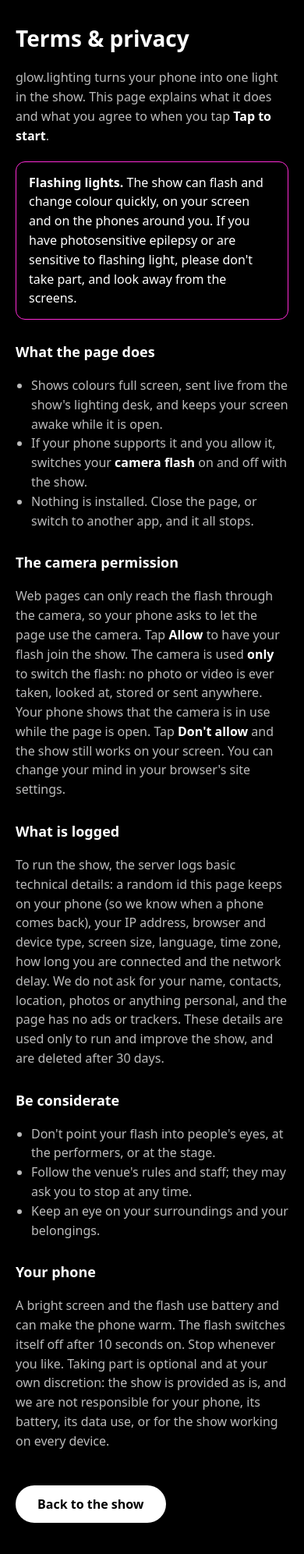
After one commit to ShowSysDan/PhoneLight, a Flask app: page /terms in a window 390 px wide. The commit adds this page. Shown: the whole page at 78% size. Run offline with Flask 3, Linux system fonts and the light colour scheme; parts of the project's set-up code (start-up, migrations or seed data) failed here and were passed over.

Commit message:
Phone flash (camera torch) and a terms & privacy page (0.10.0)
- Settings: Phone flash adds one channel per fixture after its colours
  (128+ = on); Flash longest on (s) makes phones switch it off by themselves.
- Engine/hub: one more frame byte when on; layout message carries the limit.
  Live page Flash on/off test buttons, flash pattern drives it too; Clients
  page shows phones whose flash is ready ('t1'/'t0').
- Guest page opens the rear camera only while the show uses the flash and
  only where the browser can switch a torch; nothing is read or sent.
- /terms page; the start screen says tapping start agrees to it and asks
  guests to Allow the camera prompt.

Co-Authored-By: Claude Opus 5.5 <noreply@anthropic.com>
Claude-Session: https://claude.ai/code/session_01A2UgCWovPzpyuyVCN4Ctv9

```diff
--- a/server/app.py
+++ b/server/app.py
@@ -35,7 +35,7 @@ class Runtime:
 
     def __init__(self):
         v = settings.current()
-        self.hub = Hub(v['fixtures'], v['cells'], v['cell_columns'])
+        self.hub = Hub(v['fixtures'], v['cells'], v['cell_columns'], _flash(v))
         self.hub.delay_ms = v['sync_delay']
         self.hub.max_per_ip = max(0, config.get_int('MAX_PER_IP', 0))
         self.hub.per_ip_exempt = proxy.networks(config.get('MAX_PER_IP_EXEMPT', ''))
@@ -51,8 +51,8 @@ class Runtime:
         self.hub.delay_ms = new['sync_delay']
         if new['fixtures'] != old['fixtures']:
             self.hub.resize(new['fixtures'])
-        if (new['cells'], new['cell_columns']) != (old['cells'], old['cell_columns']):
-            self.hub.set_layout(new['cells'], new['cell_columns'])
+        if (new['cells'], new['cell_columns'], _flash(new)) != (old['cells'], old['cell_columns'], _flash(old)):
+            self.hub.set_layout(new['cells'], new['cell_columns'], _flash(new))
         if new['universe'] != old['universe']:
             self.receiver.universe_changed()
         self.engine.recompute()
@@ -65,6 +65,11 @@ class Runtime:
         self.engine.start()
         self.hub.start()
         self.writer.start()
+
+
+def _flash(v):
+    """The hub's flash: None = off, else the longest-on seconds."""
+    return v['flash_max'] if v['flash'] else None
 
 
 def _sacn_allow():
@@ -182,6 +187,11 @@ def create_app(start=True):
     def guest():
         return guest_page, 200, {'Content-Type': 'text/html; charset=utf-8', 'Cache-Control': 'no-cache'}
 
+    @app.get('/terms')
+    def terms():
+        return render_template('terms.html', **settings.current()), 200, \
+            {'Cache-Control': 'no-cache'}
+
     @app.get('/healthz')
     def healthz():
         if request.environ.get('phonelight.via_proxy'):
@@ -235,6 +245,8 @@ def create_app(start=True):
                         guest.pong(msg)
                     elif msg[:1] == 's':
                         rt.hub.sync_request(guest, msg)
+                    elif msg[:1] == 't':
+                        rt.hub.torch(guest, msg)
         except ConnectionClosed:
             pass
         finally:
@@ -262,7 +274,7 @@ def create_app(start=True):
     # ── admin API ──────────────────────────────────────────────────────────
     @app.post('/admin/api/mode')
     def api_mode():
-        """{mode, color?: '#rrggbb', fixture?: n, cell?: n, pattern?, rate?} -> the Live page's
+        """{mode, color?: '#rrggbb', fixture?: n, cell?: n, flash?: bool, pattern?, rate?} -> the Live page's
         output and test tools (all made inside the engine; nothing is sent as sACN)."""
         body = request.get_json(silent=True) or {}
         color = None
@@ -277,12 +289,13 @@ def create_app(start=True):
             fixture = int(body['fixture']) if body.get('fixture') is not None else None
             cell = int(body['cell']) if body.get('cell') is not None else None
             rate = float(body['rate']) if body.get('rate') is not None else None
-            rt.engine.set_mode(body.get('mode', 'sacn'), color, fixture, body.get('pattern'), rate, cell)
+            flash = bool(body['flash']) if body.get('flash') is not None else None
+            rt.engine.set_mode(body.get('mode', 'sacn'), color, fixture, body.get('pattern'), rate, cell, flash)
         except (TypeError, ValueError) as exc:
             return jsonify(error=str(exc)), 400
         if not body.get('quiet'):
             log.info('mode -> %s %s', rt.engine.mode,
-                     {k: body[k] for k in ('color', 'fixture', 'cell', 'pattern', 'rate') if k in body})
+                     {k: body[k] for k in ('color', 'fixture', 'cell', 'flash', 'pattern', 'rate') if k in body})
         return jsonify(rt.engine.snapshot())
 
     @app.post('/admin/api/rebalance')
--- a/server/templates/clients.html
+++ b/server/templates/clients.html
@@ -10,7 +10,7 @@
 
 <div class="section-header"><div class="section-title">Connected now</div><span class="dim small">newest first, up to 500 · <b>Kick</b> disconnects (the phone rejoins by itself), <b>Block</b> keeps it out</span></div>
 <div class="card table-wrap">
-  <table><thead><tr><th>Client</th><th>Fixture</th><th>IP</th><th>Device</th><th>OS</th><th>Browser</th><th>Connected</th><th>Latency</th><th>Avg</th><th></th></tr></thead>
+  <table><thead><tr><th>Client</th><th>Fixture</th><th>IP</th><th>Device</th><th>OS</th><th>Browser</th><th>Connected</th><th>Latency</th><th>Avg</th><th>Flash</th><th></th></tr></thead>
   <tbody id="live"></tbody></table>
 </div>
 <div class="msg" id="msg" style="margin-top:8px"></div>
@@ -60,10 +60,10 @@
     setHTML($('live'), g.guests.length ? g.guests.map((r) => `<tr><td class="mono" title="${esc(r.client_id)}">${short(r.client_id)}</td>` +
       `<td>${r.fixture}</td><td class="mono">${esc(r.ip)}</td><td>${esc(r.device)}</td><td>${esc(r.os)}</td><td>${esc(r.browser)}</td>` +
       `<td class="mono">${duration(r.seconds)}</td><td class="mono">${num(r.latency)} ms</td><td class="mono">${num(r.latency_avg)} ms</td>` +
-      `<td class="nowrap"><button class="small" data-kick="${esc(r.sid)}">Kick</button> ` +
+      `<td>${r.torch ? '⚡ ready' : ''}</td><td class="nowrap"><button class="small" data-kick="${esc(r.sid)}">Kick</button> ` +
       `<button class="small danger" data-block="client" data-value="${esc(r.client_id)}">Block</button> ` +
       `<button class="small danger" data-block="ip" data-value="${esc(r.ip)}" title="Everyone on this IP">Block IP</button></td></tr>`).join('')
-      : '<tr><td colspan="10" class="empty">No phones connected.</td></tr>');
+      : '<tr><td colspan="11" class="empty">No phones connected.</td></tr>');
   });
 
   const msg = (t, ok) => { $('msg').className = 'msg ' + (ok ? 'ok' : 'bad'); $('msg').textContent = t; };
--- a/server/templates/guest.html
+++ b/server/templates/guest.html
@@ -27,6 +27,8 @@ html,body{margin:0;height:100%;background:#000;overflow:hidden;touch-action:none
 @keyframes breathe{from{opacity:.86}to{opacity:1}}
 @media (prefers-reduced-motion:reduce){ #go:before,#w,#go button{animation:hue 12s linear infinite} }
 #go small{max-width:340px;color:#999;font-size:12px}
+#go a{color:#ccc}
+#cam{max-width:320px;padding:10px 14px;border:1px solid rgba(255,255,255,.3);border-radius:12px;color:#ddd;font-size:14px}
 #i{position:fixed;left:50%;bottom:24px;transform:translateX(-50%);padding:10px 14px;border-radius:10px;background:rgba(0,0,0,.78);
   color:#fff;font:12px/1.6 ui-monospace,Menlo,monospace;white-space:pre;text-align:left;pointer-events:none}
 #n{position:fixed;right:6px;bottom:calc(4px + env(safe-area-inset-bottom));color:#fff;opacity:.6;font:10px ui-monospace,Menlo,monospace;pointer-events:none}
@@ -37,9 +39,12 @@ html,body{margin:0;height:100%;background:#000;overflow:hidden;touch-action:none
 <div id="go">
 <h1 id="w">glow<i>.lighting</i></h1>
 <div>Turn your brightness up, then tap to join the light show.</div>
+<div id="cam" hidden>If your phone asks to use the camera, tap <b>Allow</b>: your flash becomes part of the show too.
+It only switches the flash; nothing is recorded or sent.</div>
 <button id="b">Tap to start</button>
-<small>To run the show this page logs basic technical details about your device (IP address, browser,
-screen size, language, time zone) and how long you are connected. Nothing personal is asked for or stored.</small>
+<small>Flashing lights. By tapping start you agree to the <a href="/terms">terms &amp; privacy</a>. To run the show
+this page logs basic technical details about your device (IP address, browser, screen size, language, time zone)
+and how long you are connected. Nothing personal is asked for or stored.</small>
 </div>
 <div id="s"></div>
 <div id="n"></div>
@@ -60,6 +65,28 @@ var ws,tries=0,blackT,lockS,last=0,syncT,nsync=0,gone;
 var off=null,samples=[],q=[],now=function(){return performance.now()};
 // Cells: the screen is a grid of ncell cells, per side by side (the 'l' message), cell 1 top left.
 var cells=[],shown=[],ncell=0,per=0,want=0;
+// Camera flash (Phone flash setting; 'l' with a 3rd field): only a live rear-camera track can switch it,
+// so while the show uses it the page holds the camera open (never shown, read or sent). The flash goes
+// off by itself after flmax s on (0 = never) until the show turns it off. asked: -1 = refused, don't ask.
+var md=navigator.mediaDevices,canT=!!(md&&md.getUserMedia&&md.getSupportedConstraints&&md.getSupportedConstraints().torch&&navigator.maxTouchPoints);
+var fl=0,flmax=0,trk=null,tOn=false,tAt=0,tCap=false,tWant=false,asked=0,opening=0;
+document.getElementById('cam').hidden=!canT;
+function tsay(){if(ws&&ws.readyState==1)ws.send(trk?'t1':'t0')}
+function camOpen(){
+  if(!canT||!fl||trk||opening||asked<0||document.visibilityState!='visible')return;opening=1;
+  md.getUserMedia({video:{facingMode:{ideal:'environment'}},audio:false}).then(function(st){
+    opening=0;var t=st.getVideoTracks()[0],cap=t&&t.getCapabilities?t.getCapabilities():{};
+    if(!t||!cap.torch)canT=false;
+    if(!canT||!fl){st.getTracks().forEach(function(x){x.stop()});return}
+    trk=t;tOn=false;asked=1;t.onended=function(){if(trk===t){trk=null;tOn=false;tsay()}};tsay();torch(tWant);
+  },function(e){opening=0;if(!e||e.name!='NotReadableError')asked=-1});
+}
+function camClose(){if(trk){trk.stop();trk=null;tOn=false;tsay()}}
+function torch(want){
+  if(!want)tCap=false;tWant=!!want;var on=tWant&&!tCap;
+  if(!trk||on===tOn)return;tOn=on;tAt=now();
+  trk.applyConstraints({advanced:[{torch:on}]}).catch(function(){});
+}
 function layout(n,k){
   if(n==ncell&&k==want)return;ncell=n;want=k;per=Math.max(1,Math.min(k,n));c.innerHTML='';cells=[];shown=[];
   c.style.gridTemplateColumns='repeat('+per+',1fr)';c.style.gridTemplateRows='repeat('+Math.ceil(n/per)+',1fr)';
@@ -67,7 +94,7 @@ function layout(n,k){
 }
 layout(1,1);
 function paint(cs){for(var i=0;i<cs.length&&i<ncell;i++)if(cs[i]!==shown[i]){shown[i]=cs[i];cells[i].style.background=cs[i]}}
-function black(){q=[];var cs=[];for(var i=0;i<ncell;i++)cs.push('#000');paint(cs)}
+function black(){q=[];var cs=[];for(var i=0;i<ncell;i++)cs.push('#000');paint(cs);torch(false)}
 function sync(){if(ws&&ws.readyState==1)ws.send('s'+now().toFixed(1));syncT=setTimeout(sync,++nsync<6?150:4000)}
 function synced(d){
   var p=d.slice(1).split(','),c0=+p[0],t1=+p[1],t2=+p[2],c3=now();
@@ -77,15 +104,19 @@ function synced(d){
 var nframes=0,fx='';
 function frame(b){
   nframes++;
-  var n=(b.length-4)/3|0,col=[],j=n*3;if(n<1)return;
+  var n=(b.length-4-fl)/3|0,col=[],j=n*3,f=!!(fl&&b[j]),k=j+fl;if(n<1)return;
   if(n!=ncell)layout(n,want||1);
   for(var i=0;i<j;i+=3)col.push('rgb('+b[i]+','+b[i+1]+','+b[i+2]+')');
-  if(off===null){q=[];return paint(col)}
-  var at=((b[j]<<24|b[j+1]<<16|b[j+2]<<8|b[j+3])>>>0),wait=(at-(Math.round(now()+off)>>>0))|0;
-  if(wait<=0||wait>2000){q=[];return paint(col)}   // late (or nonsense): show now, it is the newest
-  q.push([now()+wait,col]);if(q.length>64)q.shift();
+  if(off===null){q=[];paint(col);return torch(f)}
+  var at=((b[k]<<24|b[k+1]<<16|b[k+2]<<8|b[k+3])>>>0),wait=(at-(Math.round(now()+off)>>>0))|0;
+  if(wait<=0||wait>2000){q=[];paint(col);return torch(f)}   // late (or nonsense): show now, it is the newest
+  q.push([now()+wait,col,f]);if(q.length>64)q.shift();
 }
-function tick(){var t=now(),col=null;while(q.length&&q[0][0]<=t)col=q.shift()[1];if(col)paint(col);requestAnimationFrame(tick)}
+function tick(){
+  var t=now(),e=null;while(q.length&&q[0][0]<=t)e=q.shift();if(e){paint(e[1]);torch(e[2])}
+  if(tOn&&flmax>0&&t-tAt>flmax*1000){tCap=true;torch(tWant)}
+  requestAnimationFrame(tick);
+}
 function hello(){
   var n=navigator,cn=n.connection||{},f=parseInt(get('pl_fx'),10);
   return JSON.stringify({id:id,fixture:f>0?f:undefined,sw:screen.width,sh:screen.height,dpr:window.devicePixelRatio||1,
@@ -96,13 +127,14 @@ function hello(){
 function connect(){
   ws=new WebSocket((location.protocol=='https:'?'wss://':'ws://')+location.host+'/ws');
   ws.binaryType='arraybuffer';
-  ws.onopen=function(){tries=0;last=Date.now();clearTimeout(blackT);st.textContent='';ws.send(hello());
+  ws.onopen=function(){tries=0;last=Date.now();clearTimeout(blackT);st.textContent='';ws.send(hello());if(trk)tsay();
     samples=[];off=null;nsync=0;clearTimeout(syncT);sync()};
   ws.onmessage=function(e){
     var d=e.data;last=Date.now();
     if(typeof d!='string')return frame(new Uint8Array(d));
     if(d=='x')gone=1;else if(d[0]=='p')ws.send(d);else if(d[0]=='s')synced(d);else if(d[0]=='f'){fx=d.slice(1);put('pl_fx',fx)}
-    else if(d[0]=='l'){var p=d.slice(1).split(',');if(+p[0]>0)layout(+p[0],+p[1]||1)}
+    else if(d[0]=='l'){var p=d.slice(1).split(',');if(+p[0]>0)layout(+p[0],+p[1]||1);
+      fl=p.length>2?1:0;flmax=fl?+p[2]||0:0;if(fl)camOpen();else camClose()}
   };
   ws.onclose=function(){
     ws=null;clearTimeout(syncT);clearTimeout(blackT);if(gone){black();st.textContent='This device can\u2019t join the show.';return}blackT=setTimeout(black,3000);st.textContent='reconnecting…';
@@ -129,7 +161,8 @@ function status(){
   var up=ws&&ws.readyState==1,fps=nframes-fr0;fr0=nframes;
   info.textContent='glow.lighting\nfixture '+(fx||'?')+' \u00b7 '+(up?'connected':'reconnecting')+
     '\nround trip '+(b?Math.round(b[0])+' ms':'\u2013')+' \u00b7 sync '+(off===null?'not yet':'\u00b1'+Math.max(1,Math.round(b[0]/2))+' ms')+
-    '\n'+fps*2+' frames/s \u00b7 '+shown[0]+(ncell>1?' (cell 1 of '+ncell+')':'')+'\nid '+id.slice(0,8);
+    '\n'+fps*2+' frames/s \u00b7 '+shown[0]+(ncell>1?' (cell 1 of '+ncell+')':'')+
+    '\nflash '+(trk?(tOn?'on':tCap?'off (time limit)':'off'):!canT?'not on this phone':!fl?'not used':asked<0?'not allowed':'\u2013')+'\nid '+id.slice(0,8);
 }
 function showInfo(){
   clearInterval(infoT);clearTimeout(hideT);fr0=nframes;status();info.hidden=false;infoT=setInterval(status,500);
@@ -144,7 +177,7 @@ document.getElementById('b').onclick=function(){
   go.style.display='none';nid.style.color='#000';lock();connect();requestAnimationFrame(tick);
 };
 document.addEventListener('visibilitychange',function(){
-  if(document.visibilityState=='visible')lock();
+  if(document.visibilityState=='visible'){lock();if(trk){tOn=null;torch(tWant)}else camOpen()}
 });
 // the server pings every 5 s: silence for 12 s means a dead socket (phone slept, Wi-Fi roamed)
 setInterval(function(){if(ws&&ws.readyState==1&&Date.now()-last>12000)ws.close()},3000);
--- a/server/templates/settings.html
+++ b/server/templates/settings.html
@@ -12,7 +12,7 @@
       <label for="f-{{ key }}">{{ d.label }}</label>
       {% if d.choices %}
       <select id="f-{{ key }}" name="{{ key }}">
-        {% for c in d.choices %}<option value="{{ c }}" {{ 'selected' if values[key] == c }}>{{ c }}-bit</option>{% endfor %}
+        {% for c in d.choices %}<option value="{{ c }}" {{ 'selected' if values[key] == c }}>{{ d.names[loop.index0] }}</option>{% endfor %}
       </select>
       {% else %}
       <input id="f-{{ key }}" name="{{ key }}" type="number" min="{{ d.min }}" max="{{ d.max }}"
@@ -36,9 +36,9 @@
   const form = $('form');
   function footprint() {
     const f = +form.fixtures.value, cells = +form.cells.value, start = +form.start_address.value;
-    const per = (+form.bit_depth.value === 16 ? 6 : 3) * cells, last = start + f * per - 1;
+    const flash = +form.flash.value, per = (+form.bit_depth.value === 16 ? 6 : 3) * cells + flash, last = start + f * per - 1;
     $('footprint').textContent = `Fixtures use channels ${start}–${last} (${f} × ${per} ch` +
-      (cells > 1 ? `: ${cells} cells each` : '') + ')' + (last > 512 ? ' — past 512!' : '');
+      (cells > 1 ? `: ${cells} cells each` : '') + (flash ? ', the last one the flash' : '') + ')' + (last > 512 ? ' — past 512!' : '');
   }
   form.oninput = footprint;
   footprint();
--- /dev/null
+++ b/server/templates/terms.html
@@ -0,0 +1,62 @@
+<!doctype html>
+<html lang="en"><head>
+<meta charset="utf-8">
+<meta name="viewport" content="width=device-width,initial-scale=1,viewport-fit=cover">
+<meta name="theme-color" content="#000000">
+<title>Terms &amp; privacy · glow.lighting</title>
+<style>
+html,body{margin:0;background:#000;color:#ddd;font:16px/1.55 system-ui,-apple-system,sans-serif}
+main{max-width:640px;margin:0 auto;padding:28px 20px calc(40px + env(safe-area-inset-bottom))}
+h1{margin:0 0 4px;color:#fff;font-size:28px}
+h2{margin:28px 0 6px;color:#fff;font-size:18px}
+p,li{color:#bbb}
+ul{padding-left:20px}
+b{color:#fff}
+a{color:#fff}
+.warn{margin:20px 0;padding:14px 16px;border:1px solid #ff2bd6;border-radius:12px;color:#fff}
+.back{display:inline-block;margin-top:28px;padding:12px 28px;border-radius:30px;background:#fff;color:#000;font-weight:600;text-decoration:none}
+</style>
+</head><body><main>
+<h1>Terms &amp; privacy</h1>
+<p>glow.lighting turns your phone into one light in the show. This page explains what it does and what you agree to
+when you tap <b>Tap to start</b>.</p>
+
+<div class="warn"><b>Flashing lights.</b> The show can flash and change colour quickly, on your screen and on
+the phones around you. If you have photosensitive epilepsy or are sensitive to flashing light, please don't take
+part, and look away from the screens.</div>
+
+<h2>What the page does</h2>
+<ul>
+<li>Shows colours full screen, sent live from the show's lighting desk, and keeps your screen awake while it is open.</li>
+<li>If your phone supports it and you allow it, switches your <b>camera flash</b> on and off with the show.</li>
+<li>Nothing is installed. Close the page, or switch to another app, and it all stops.</li>
+</ul>
+
+<h2>The camera permission</h2>
+<p>Web pages can only reach the flash through the camera, so your phone asks to let the page use the camera.
+Tap <b>Allow</b> to have your flash join the show. The camera is used <b>only</b> to switch the flash: no photo or
+video is ever taken, looked at, stored or sent anywhere. Your phone shows that the camera is in use while the
+page is open. Tap <b>Don't allow</b> and the show still works on your screen. You can change your mind in your
+browser's site settings.</p>
+
+<h2>What is logged</h2>
+<p>To run the show, the server logs basic technical details: a random id this page keeps on your phone (so we know
+when a phone comes back), your IP address, browser and device type, screen size, language, time zone, how long you are connected and the network delay. We do not ask for your name, contacts, location,
+photos or anything personal, and the page has no ads or trackers. These details are used only to run and improve
+the show, and are {% if retention_days %}deleted after {{ retention_days }} days{% else %}kept until the show's crew
+clears them{% endif %}.</p>
+
+<h2>Be considerate</h2>
+<ul>
+<li>Don't point your flash into people's eyes, at the performers, or at the stage.</li>
+<li>Follow the venue's rules and staff; they may ask you to stop at any time.</li>
+<li>Keep an eye on your surroundings and your belongings.</li>
+</ul>
+
+<h2>Your phone</h2>
+<p>A bright screen and the flash use battery and can make the phone warm. {% if flash_max %}The flash switches itself off
+after {{ flash_max|round|int }} seconds on. {% endif %}Stop whenever you like. Taking part is optional and at your own discretion: the show is provided as is, and we
+are not responsible for your phone, its battery, its data use, or for the show working on every device.</p>
+
+<a class="back" href="/">Back to the show</a>
+</main></body></html>
```
Also changed, not shown: server/engine.py (+41 -9 lines), server/hub.py (+32 -16 lines), server/settings.py (+10 -2 lines), server/templates/live.html (+16 -4 lines), tests/test_app.py (+38 -1 lines), tests/test_engine.py (+45 -0 lines), tests/test_hub.py (+19 -0 lines), CHANGELOG.md, README.md, 1 other file.
